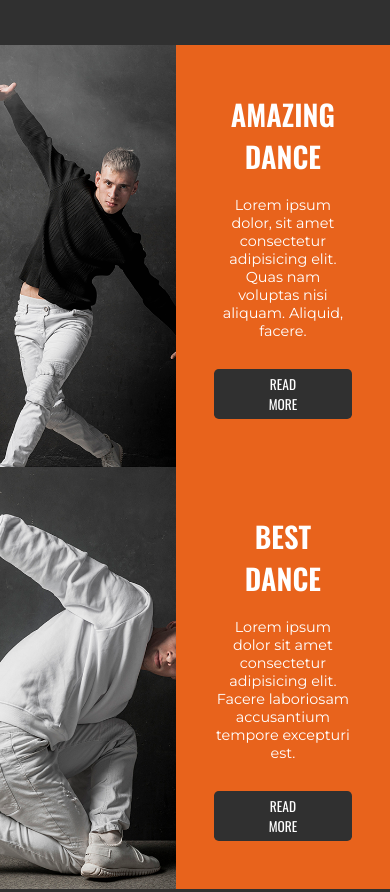
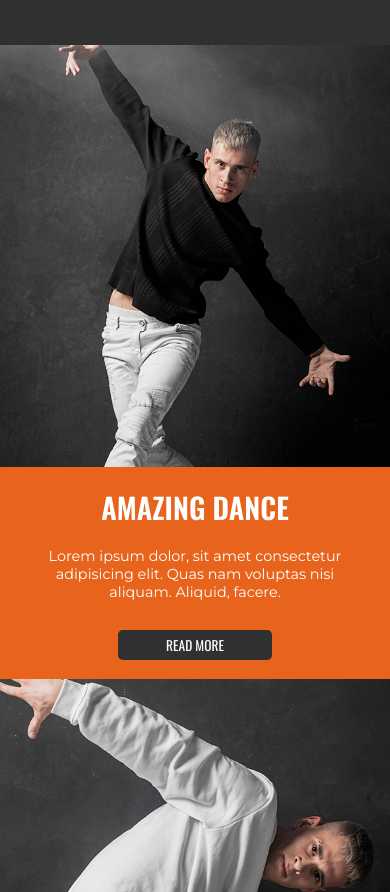
Before and after one commit to bastianroyan/bastianroyan.github.io, a plain HTML site: page musicology/index.html in a window 390 px wide. Shown: the part 3157-4049 px from the top of the page. Drawn offline with nearby package versions, Linux system fonts and the light colour scheme.

Commit message:
Add files via upload

```diff
--- a/musicology/css/style.css
+++ b/musicology/css/style.css
@@ -261,7 +261,7 @@ body {
 .section-3 .row .content,
 .section-4 .row .content {
   flex: 1 1 40%;
-  padding: 0 5rem;
+  padding: 0 3rem;
 }
 
 .section-3 .row .content p.desc,
@@ -556,6 +556,16 @@ footer .row .content .musicology p {
     width: 80%;
   }
 
+  .section-3 .row .about-img,
+  .section-4 .row .about-img {
+    flex: 1 1 45rem;
+  }
+
+  .section-3 .row .content,
+  .section-4 .row .content {
+    flex: 1 1 45rem;
+  }
+
   .section-3 .row .content,
   .section-4 .row .content {
     margin: 2rem;
```
